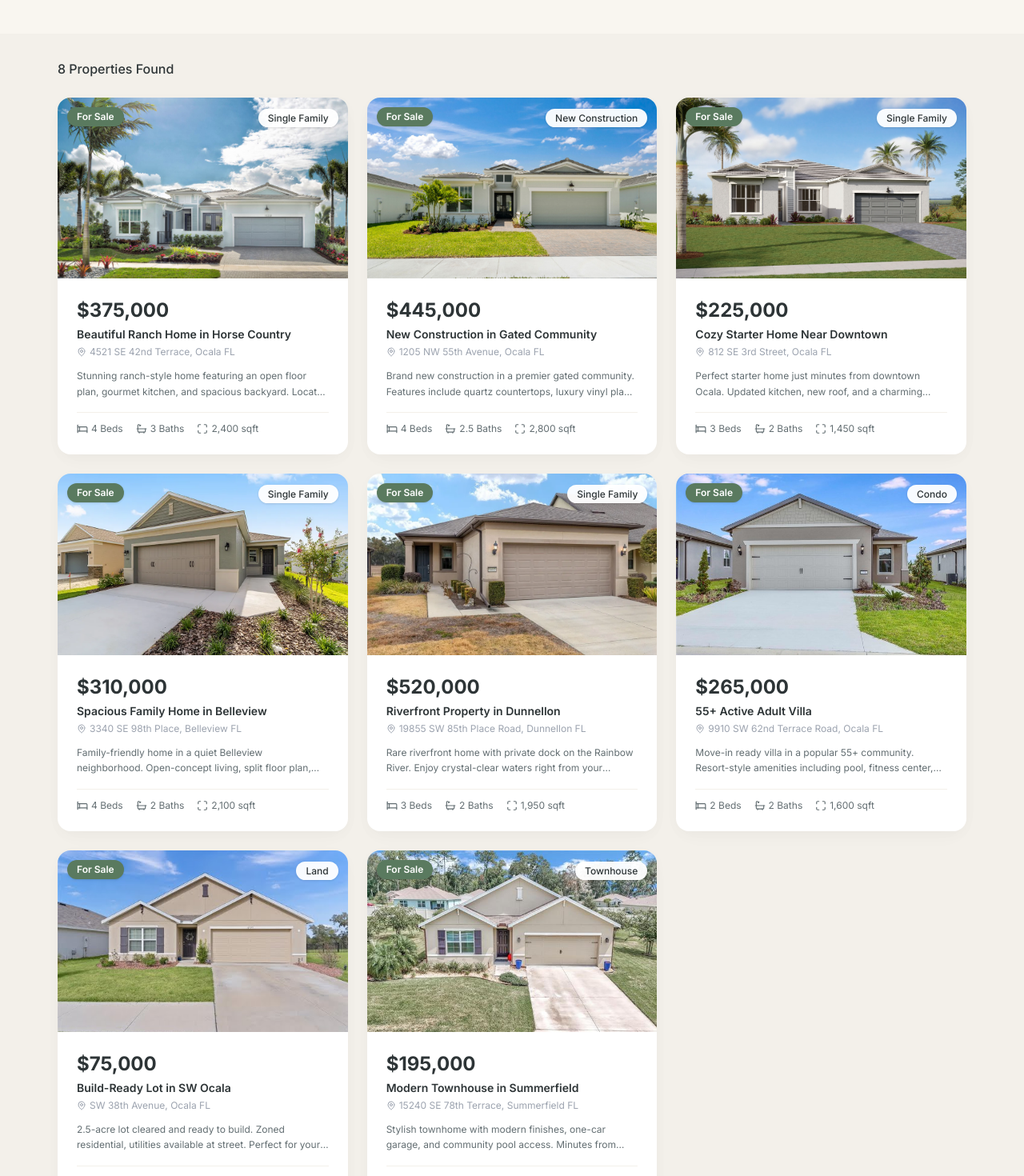
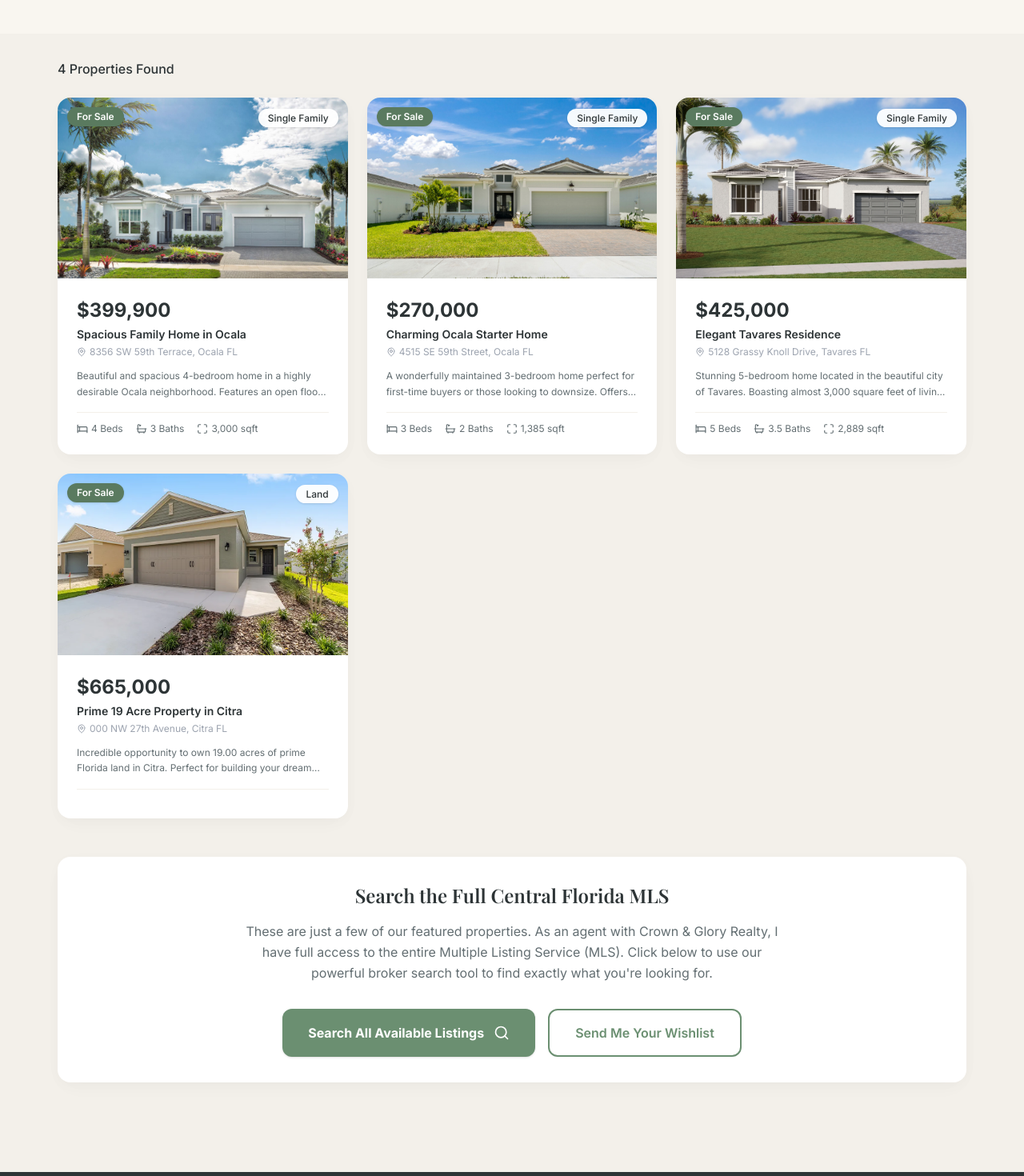
Before and after one commit to realtoralisafl-spec/alisa-realtor-website, a React (Vite) app: page /properties in a window 1280 px wide. Shown: the part 380-1850 px from the top of the page at 80% size. Built offline with nearby package versions, Linux system fonts and the light colour scheme; a web font is replaced by a local one.

Commit message:
Integrate Crown & Glory real properties and smart MLS linking

```diff
--- a/src/components/layout/Footer.tsx
+++ b/src/components/layout/Footer.tsx
@@ -128,13 +128,27 @@ export default function Footer() {
 
       {/* Bottom Bar */}
       <div className="border-t border-white/10">
-        <div className="container-custom px-4 lg:px-8 py-5 flex flex-col sm:flex-row items-center justify-between gap-3">
-          <p className="text-gray-500 text-xs">
-            &copy; {new Date().getFullYear()} Alisa — Licensed Real Estate Agent, Florida. All rights reserved.
-          </p>
-          <p className="text-gray-500 text-xs">
-            Equal Housing Opportunity
-          </p>
+        <div className="container-custom px-4 lg:px-8 py-6">
+          <div className="flex flex-col md:flex-row items-center justify-between gap-6">
+            <div className="flex flex-col sm:flex-row items-center gap-4 sm:gap-6 text-center sm:text-left">
+              <span className="text-gray-400 text-sm font-medium">Brokered by:</span>
+              <a href="https://www.crownandgloryrealty.com/" target="_blank" rel="noopener noreferrer" className="block bg-white/5 p-3 rounded-xl hover:bg-white/10 transition-colors">
+                <img
+                  src="https://osiexpress.azureedge.net/images/2025/9/69b8e52f-9269-4bfb-8fa3-694f2ef52233"
+                  alt="Crown & Glory Realty"
+                  className="h-10 object-contain drop-shadow-md opacity-90 hover:opacity-100 transition-opacity"
+                />
+              </a>
+            </div>
+            <div className="flex flex-col items-center md:items-end gap-2">
+              <p className="text-gray-500 text-xs text-center md:text-right">
+                &copy; {new Date().getFullYear()} Alisa — Licensed Real Estate Agent, Florida.
+              </p>
+              <p className="text-gray-500 text-xs text-center md:text-right">
+                Equal Housing Opportunity. All rights reserved.
+              </p>
+            </div>
+          </div>
         </div>
       </div>
     </footer>
--- a/src/data/properties.ts
+++ b/src/data/properties.ts
@@ -18,131 +18,67 @@ export interface Property {
 export const properties: Property[] = [
   {
     id: 1,
-    title: 'Beautiful Ranch Home in Horse Country',
-    address: '4521 SE 42nd Terrace',
+    title: 'Spacious Family Home in Ocala',
+    address: '8356 SW 59th Terrace',
     city: 'Ocala',
-    price: 375000,
+    price: 399900,
     beds: 4,
     baths: 3,
-    sqft: 2400,
+    sqft: 3000,
     type: 'Single Family',
     status: 'For Sale',
     image: '/images/property-1.jpg',
     featured: true,
-    yearBuilt: 2019,
-    description: 'Stunning ranch-style home featuring an open floor plan, gourmet kitchen, and spacious backyard. Located in the heart of Ocala horse country with easy access to trails and the WEC.',
+    yearBuilt: 2015,
+    description: 'Beautiful and spacious 4-bedroom home in a highly desirable Ocala neighborhood. Features an open floor plan, large living areas, and a beautiful master suite.',
   },
   {
     id: 2,
-    title: 'New Construction in Gated Community',
-    address: '1205 NW 55th Avenue',
+    title: 'Charming Ocala Starter Home',
+    address: '4515 SE 59th Street',
     city: 'Ocala',
-    price: 445000,
-    beds: 4,
-    baths: 2.5,
-    sqft: 2800,
-    type: 'New Construction',
+    price: 270000,
+    beds: 3,
+    baths: 2,
+    sqft: 1385,
+    type: 'Single Family',
     status: 'For Sale',
     image: '/images/property-2.jpeg',
     featured: true,
-    yearBuilt: 2026,
-    description: 'Brand new construction in a premier gated community. Features include quartz countertops, luxury vinyl plank flooring, covered lanai, and a 3-car garage.',
+    yearBuilt: 2005,
+    description: 'A wonderfully maintained 3-bedroom home perfect for first-time buyers or those looking to downsize. Offers a comfortable layout and a cozy backyard.',
   },
   {
     id: 3,
-    title: 'Cozy Starter Home Near Downtown',
-    address: '812 SE 3rd Street',
-    city: 'Ocala',
-    price: 225000,
-    beds: 3,
-    baths: 2,
-    sqft: 1450,
+    title: 'Elegant Tavares Residence',
+    address: '5128 Grassy Knoll Drive',
+    city: 'Tavares',
+    price: 425000,
+    beds: 5,
+    baths: 3.5,
+    sqft: 2889,
     type: 'Single Family',
     status: 'For Sale',
     image: '/images/property-3.jpg',
-    featured: false,
-    yearBuilt: 2005,
-    description: 'Perfect starter home just minutes from downtown Ocala. Updated kitchen, new roof, and a charming fenced yard. Great for first-time homebuyers.',
+    featured: true,
+    yearBuilt: 2018,
+    description: 'Stunning 5-bedroom home located in the beautiful city of Tavares. Boasting almost 3,000 square feet of living space, this home features high-end finishes and a massive kitchen.',
   },
   {
     id: 4,
-    title: 'Spacious Family Home in Belleview',
-    address: '3340 SE 98th Place',
-    city: 'Belleview',
-    price: 310000,
-    beds: 4,
-    baths: 2,
-    sqft: 2100,
-    type: 'Single Family',
-    status: 'For Sale',
-    image: '/images/property-4.webp',
-    featured: false,
-    yearBuilt: 2015,
-    description: 'Family-friendly home in a quiet Belleview neighborhood. Open-concept living, split floor plan, and a screened-in pool. Community playground and walking paths.',
-  },
-  {
-    id: 5,
-    title: 'Riverfront Property in Dunnellon',
-    address: '19855 SW 85th Place Road',
-    city: 'Dunnellon',
-    price: 520000,
-    beds: 3,
-    baths: 2,
-    sqft: 1950,
-    type: 'Single Family',
-    status: 'For Sale',
-    image: '/images/property-5.webp',
-    featured: true,
-    yearBuilt: 2010,
-    description: 'Rare riverfront home with private dock on the Rainbow River. Enjoy crystal-clear waters right from your backyard. Updated interior with modern finishes.',
-  },
-  {
-    id: 6,
-    title: '55+ Active Adult Villa',
-    address: '9910 SW 62nd Terrace Road',
-    city: 'Ocala',
-    price: 265000,
-    beds: 2,
-    baths: 2,
-    sqft: 1600,
-    type: 'Condo',
-    status: 'For Sale',
-    image: '/images/property-6.jpg',
-    featured: false,
-    yearBuilt: 2020,
-    description: 'Move-in ready villa in a popular 55+ community. Resort-style amenities including pool, fitness center, and golf. Low-maintenance lifestyle at its best.',
-  },
-  {
-    id: 7,
-    title: 'Build-Ready Lot in SW Ocala',
-    address: 'SW 38th Avenue',
-    city: 'Ocala',
-    price: 75000,
+    title: 'Prime 19 Acre Property in Citra',
+    address: '000 NW 27th Avenue',
+    city: 'Citra',
+    price: 665000,
     beds: 0,
     baths: 0,
     sqft: 0,
     type: 'Land',
     status: 'For Sale',
-    image: '/images/property-7.jpg',
-    featured: false,
+    image: '/images/property-4.webp',
+    featured: true,
     yearBuilt: 0,
-    description: '2.5-acre lot cleared and ready to build. Zoned residential, utilities available at street. Perfect for your custom dream home in growing SW Ocala.',
-  },
-  {
-    id: 8,
-    title: 'Modern Townhouse in Summerfield',
-    address: '15240 SE 78th Terrace',
-    city: 'Summerfield',
-    price: 195000,
-    beds: 3,
-    baths: 2.5,
-    sqft: 1700,
-    type: 'Townhouse',
-    status: 'For Sale',
-    image: '/images/property-8.jpg',
-    featured: false,
-    yearBuilt: 2022,
-    description: 'Stylish townhome with modern finishes, one-car garage, and community pool access. Minutes from shopping, dining, and healthcare.',
+    description: 'Incredible opportunity to own 19.00 acres of prime Florida land in Citra. Perfect for building your dream equestrian estate or private retreat.',
   },
 ]
 
--- a/src/pages/PropertySearch.tsx
+++ b/src/pages/PropertySearch.tsx
@@ -241,21 +241,24 @@ export default function PropertySearch() {
 
           {/* CTA at bottom */}
           <div className="mt-12 bg-white rounded-2xl p-8 text-center shadow-soft">
-            <h3 className="font-serif text-xl font-semibold text-text mb-3">
-              Don't See What You're Looking For?
+            <h3 className="font-serif text-2xl font-semibold text-text mb-4">
+              Search the Full Central Florida MLS
             </h3>
-            <p className="text-text-light text-sm mb-6 max-w-lg mx-auto">
-              I have access to the full MLS and can set up custom alerts for new listings
-              that match your criteria. Let me do the searching for you.
+            <p className="text-text-light text-base mb-8 max-w-2xl mx-auto leading-relaxed">
+              These are just a few of our featured properties. As an agent with Crown & Glory Realty,
+              I have full access to the entire Multiple Listing Service (MLS). Click below to use our
+              powerful broker search tool to find exactly what you're looking for.
             </p>
             <div className="flex gap-4 justify-center flex-wrap">
               <a
-                href="tel:3522304020"
-                className="inline-flex items-center gap-2 bg-primary text-white px-6 py-3 rounded-xl font-semibold hover:bg-primary-dark transition-all no-underline text-sm"
+                href="https://www.crownandgloryrealty.com/search-results"
+                target="_blank"
+                rel="noopener noreferrer"
+                className="inline-flex items-center gap-2 bg-primary text-white px-8 py-4 rounded-xl font-bold hover:bg-primary-dark transition-all no-underline text-base shadow-sm hover:-translate-y-0.5 hover:shadow-md"
               >
-                <Phone className="w-4 h-4" /> Call (352) 230-4020
+                Search All Available Listings <Search className="w-5 h-5 ml-1" />
               </a>
-              <Button to="/contact" variant="outline" size="md">
+              <Button to="/contact" variant="outline" size="lg">
                 Send Me Your Wishlist
               </Button>
             </div>
```
Also changed, not shown: public/images/broker-logo.png (added).
